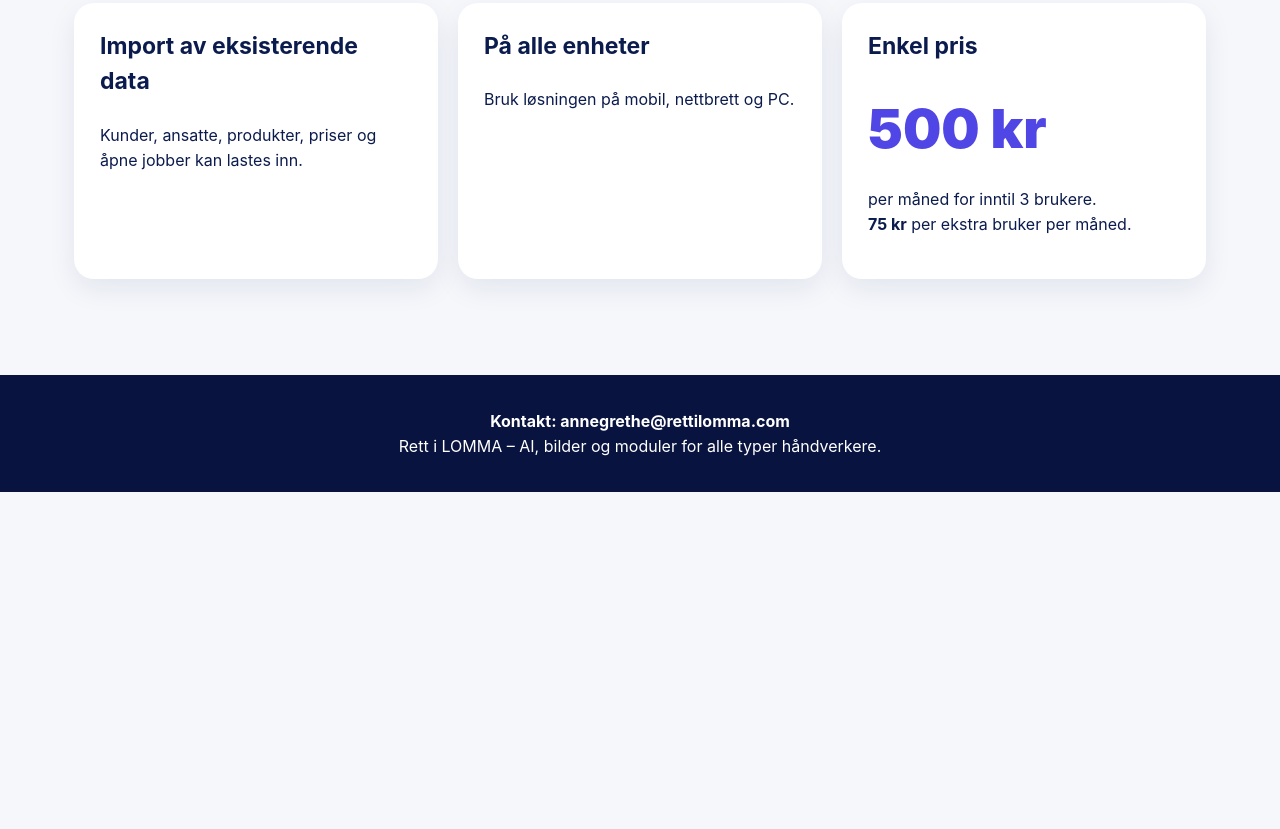
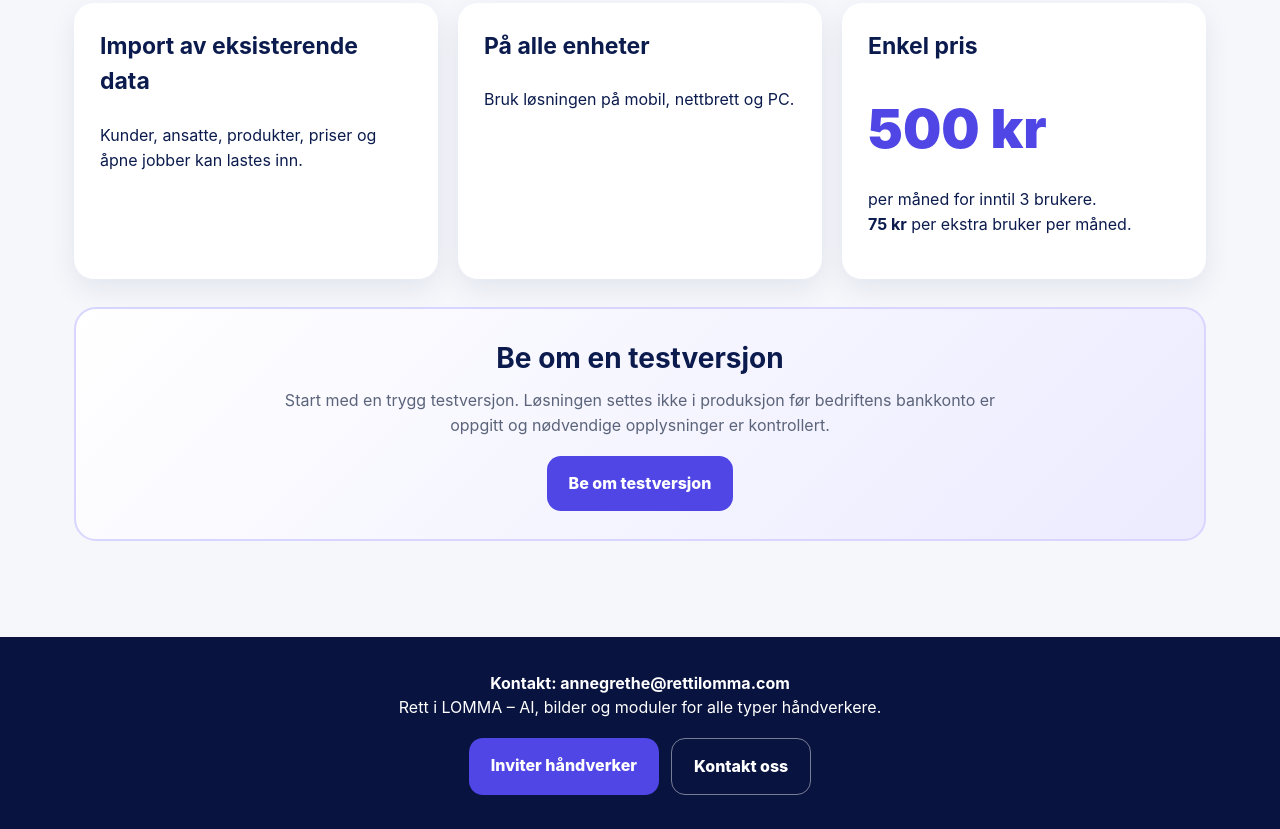
Before and after one commit to annegretheark/handdemo, a plain HTML site: page index.html in a window 1280 px wide. Shown: the part 5097-5926 px from the top of the page. Before the commit the page ends 5589 px from the top, so only its background shows below. Drawn offline with Linux system fonts and the light colour scheme.

Commit message:
Lagt til invite

```diff
--- a/index.html
+++ b/index.html
@@ -46,6 +46,11 @@ h2{font-size:38px;line-height:1.15;margin:0 0 12px}
 .trade{background:#fff;padding:16px;border-radius:14px;text-align:center;font-weight:700}
 .price{font-size:54px;font-weight:900;color:var(--accent)}
 .note{background:#ecebff;border-left:5px solid var(--accent);padding:18px 20px;border-radius:12px;margin-top:24px}
+.test-cta{background:linear-gradient(135deg,#ffffff,#ecebff);border:2px solid #d8d5ff;border-radius:22px;padding:28px;margin-top:28px;text-align:center}
+.test-cta h3{font-size:28px;margin:0 0 8px}
+.test-cta p{margin:0 auto 18px;max-width:760px;color:var(--muted)}
+.footer-invite{margin:18px auto 0;display:flex;justify-content:center;gap:12px;flex-wrap:wrap}
+.footer-invite .cta.secondary{background:transparent;color:#fff;border-color:rgba(255,255,255,.45)}
 footer{background:#09133f;color:#fff;padding:34px;text-align:center}
 .modal{position:fixed;inset:0;background:rgba(5,10,30,.88);display:none;align-items:center;justify-content:center;padding:24px;z-index:99}
 .modal.open{display:flex}
@@ -156,11 +161,20 @@ footer{background:#09133f;color:#fff;padding:34px;text-align:center}
       <article class="card"><h3>På alle enheter</h3><p>Bruk løsningen på mobil, nettbrett og PC.</p></article>
       <article class="card"><h3>Enkel pris</h3><div class="price">500 kr</div><p>per måned for inntil 3 brukere.<br><strong>75 kr</strong> per ekstra bruker per måned.</p></article>
     </div>
+    <div class="test-cta">
+      <h3>Be om en testversjon</h3>
+      <p>Start med en trygg testversjon. Løsningen settes ikke i produksjon før bedriftens bankkonto er oppgitt og nødvendige opplysninger er kontrollert.</p>
+      <a class="cta" href="mailto:annegrethe@rettilomma.com?subject=Be%20om%20testversjon%20av%20Rett%20i%20LOMMA&amp;body=Hei%2C%0A%0AJeg%20%C3%B8nsker%20en%20testversjon%20av%20Rett%20i%20LOMMA.%0A%0ABedrift%3A%20%0AKontaktperson%3A%20%0ATelefon%3A%20%0A%0AVennlig%20hilsen">Be om testversjon</a>
+    </div>
   </section>
 </div>
 <footer>
   <strong>Kontakt: annegrethe@rettilomma.com</strong><br>
   Rett i LOMMA – AI, bilder og moduler for alle typer håndverkere.
+  <div class="footer-invite">
+    <a class="cta" href="mailto:annegrethe@rettilomma.com?subject=Invitasjon%20til%20h%C3%A5ndverker&amp;body=Hei%2C%0A%0AJeg%20%C3%B8nsker%20%C3%A5%20invitere%20en%20h%C3%A5ndverker%20til%20Rett%20i%20LOMMA.%0A%0AH%C3%A5ndverkerens%20navn%3A%20%0ABedrift%3A%20%0AE-post%3A%20%0ATelefon%3A%20%0A%0AVennlig%20hilsen">Inviter håndverker</a>
+    <a class="cta secondary" href="mailto:annegrethe@rettilomma.com">Kontakt oss</a>
+  </div>
 </footer>
 
 <div class="modal" id="imageModal" role="dialog" aria-modal="true" aria-label="Forstørret bilde">
```
Also changed, not shown: 3 other files.
